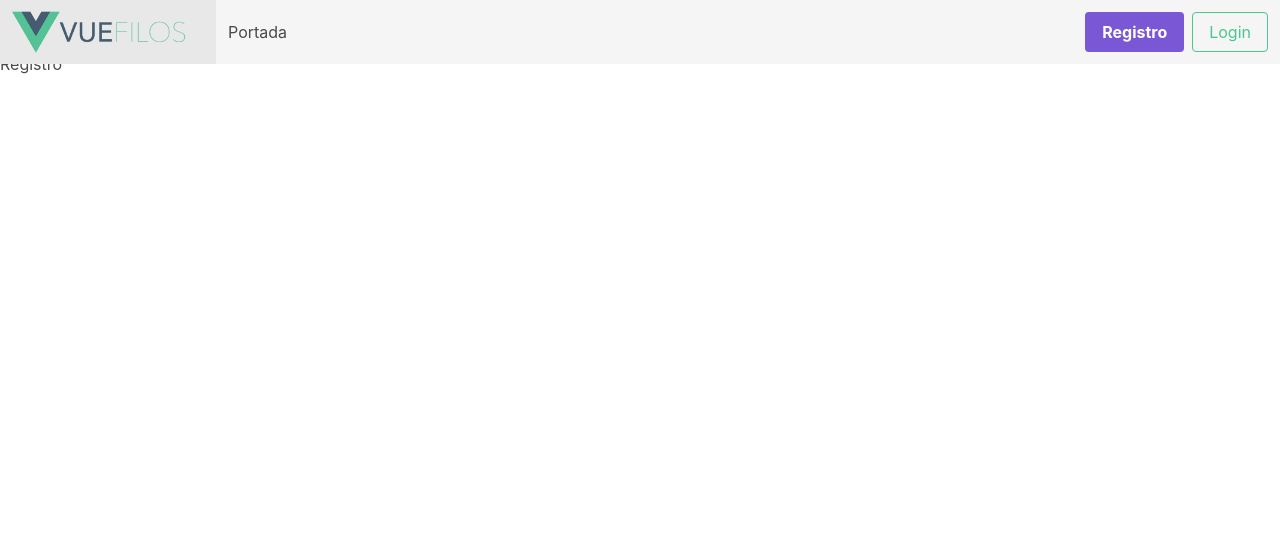
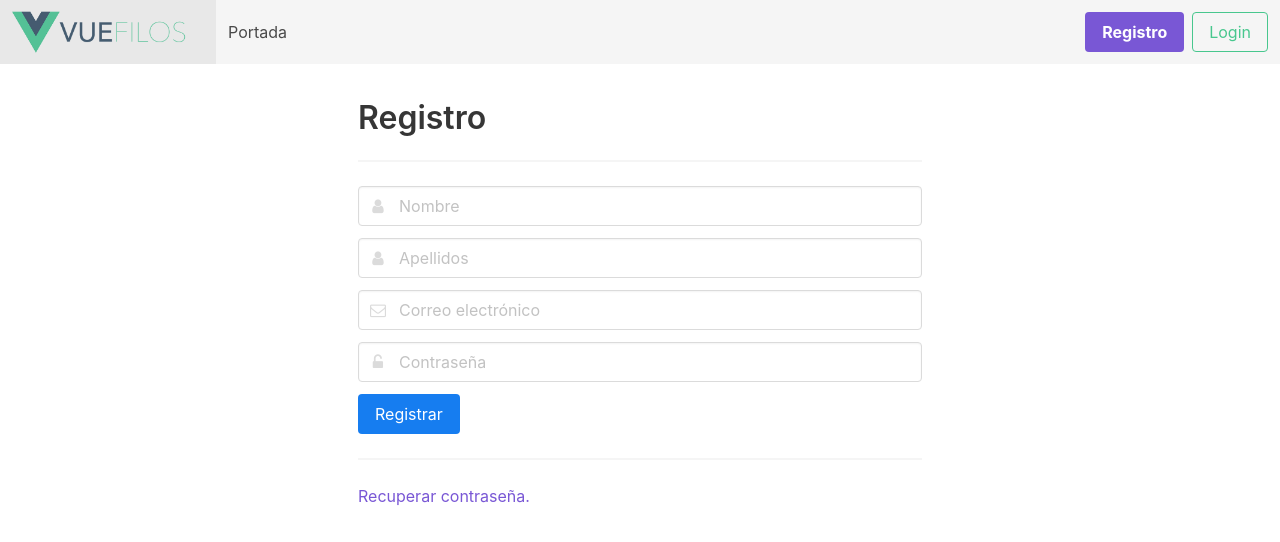
Before and after one commit to joseluisgs/vuefilos, a Vue app: page /registro in a window 1280 px wide. Shown: the top 542 px of the page. Built offline with nearby package versions, Linux system fonts and the light colour scheme; no server answers.

Commit message:
Registrar usuario

```diff
--- a/src/components/Navegacion.vue
+++ b/src/components/Navegacion.vue
@@ -31,7 +31,7 @@
                   <b-button
                     v-if="!usuario"
                     tag="router-link"
-                    to="/registro"
+                    :to="{ name: 'registro' }"
                     type="is-primary">
                     <strong>Registro</strong>
                   </b-button>
@@ -39,15 +39,15 @@
                     v-if="!usuario"
                     tag="router-link"
                     outlined
-                    to="/login"
+                    :to="{ name: 'login' }"
                     type="is-success">
                     Login
                   </b-button>
                   <b-button
-                     v-if="usuario"
+                    v-if="usuario"
                     tag="router-link"
                     outlined
-                    to="/perfil"
+                    :to="{ name: 'perfil' }"
                     type="is-info">
                     Perfil
                   </b-button>
--- a/src/main.js
+++ b/src/main.js
@@ -14,6 +14,7 @@ Vue.use(Buefy);
 // require('./assets/main.scss'); // Pos i cambiamos el estilo de Bulma
 
 Vue.config.productionTip = false;
+Vue.config.devtools = true;
 
 let app;
 
--- a/src/router/index.js
+++ b/src/router/index.js
@@ -18,7 +18,7 @@ const routes = [
   },
   {
     path: '/perfil',
-    name: 'perfl',
+    name: 'perfil',
     component: Perfil,
     meta: { autorizacion: true },
   },
@@ -64,10 +64,10 @@ router.beforeEach((to, from, next) => {
 
   if (autorizacion && !usuarioActivo) { // Req auth. y no está registrado
     console.log('Req auth. y no está registrado');
-    next('/login'); // Vamos a login
+    next({ name: 'login' }); // Vamos a login
   } else if (publico && usuarioActivo) { // No req. auth y está registrado
     console.log('No req. auth y está registrado');
-    next('/'); // Vamos a portada
+    next({ name: 'portada' }); // Vamos a portada
   } else if (autorizacion && usuarioActivo) { // Req. auth y está registrado
     console.log('Req. auth y está registrado');
     next(); // Lo dejamos pasar a donde toque
--- a/src/services/AuthService.js
+++ b/src/services/AuthService.js
@@ -11,18 +11,26 @@ export default {
   },
   // Realiza el Login
   // https://firebase.google.com/docs/auth/web/password-auth?hl=es_419
-  login(data) {
-    return Auth.signInWithEmailAndPassword(data.email, data.password);
+  login(email, password) {
+    const res = Auth.signInWithEmailAndPassword(email, password);
+    return res.user;
   },
   // Realiza el login con Google
   // https://firebase.google.com/docs/auth/web/google-signin?hl=es_419
   loginGoogle() {
     // provider.addScope('https://www.googleapis.com/auth/plus.login');
-    return Auth.signInWithPopup(Service.providerGoogle);
+    const res = Auth.signInWithPopup(Service.providerGoogle);
+    return res.user;
   },
   // Realiza el logout
   // https://firebase.google.com/docs/auth/web/password-auth?hl=es_419
   logout() {
     return Auth.signOut();
   },
+  // Realiza el Registro
+  // https://firebase.google.com/docs/auth/web/manage-users?hl=es_419
+  async register(email, password) {
+    const res = await Auth.createUserWithEmailAndPassword(email, password);
+    return res.user;
+  },
 };
--- a/src/services/UsuariosService.js
+++ b/src/services/UsuariosService.js
@@ -7,4 +7,11 @@ export default {
     const user = await Service.usuariosColeccion.doc(uid).get();
     return user;
   },
+  // Crea uno nuevo
+  // https://firebase.google.com/docs/firestore/manage-data/add-data?hl=es-419#web
+  async post(uid, data) {
+    const res = await Service.usuariosColeccion.doc(uid).set(data);
+    return res.user;
+  },
+
 };
--- a/src/views/Login.vue
+++ b/src/views/Login.vue
@@ -52,7 +52,7 @@
           <hr />
           <ul>
             <li>
-              <router-link to="/recuperar">Recuperar contraseña</router-link>
+              <router-link :to="{ name: 'recuperar' }">Recuperar contraseña</router-link>
             </li>
           </ul>
         </div>
@@ -80,12 +80,17 @@ export default {
     ...mapActions(['obtenerPerfilUsuario']),
     async loginNormal() {
       try {
-        const res = await AuthService.login(this.user);
+        const res = await AuthService.login(this.user.email, this.user.password);
         // Establecemos el usuario
-        this.establecerUsuario(res.user);
-        // Guardamos su perfil
-        this.obtenerPerfilUsuario();
-        this.$router.push({ name: 'portada' });
+        if (res) {
+          this.establecerUsuario(res);
+          // Obtenemos su perfil
+          this.obtenerPerfilUsuario();
+          // A portada
+          this.$router.push({ name: 'portada' });
+        } else {
+          this.alerta('Datos de usuario incorrectos o no se ha registrado todavía');
+        }
       } catch (error) {
         this.alerta(error);
       }
--- a/src/views/Registro.vue
+++ b/src/views/Registro.vue
@@ -1,13 +1,127 @@
 <template>
-  <h1>Registro</h1>
+  <section class="section">
+    <div class="container">
+      <div class="columns is-centered">
+        <div class="column is-half">
+          <h1 class="title">Registro</h1>
+          <hr />
+          <form @submit.prevent="registrarUsuario">
+            <p class="control has-icons-left has-icons-right">
+              <b-field>
+                <b-input v-model.trim="usuario.nombre" placeholder="Nombre" required type="text"></b-input>
+              </b-field>
+              <span class="icon is-small is-left">
+                <i class="fa fa-user"></i>
+              </span>
+            </p>
+            <p class="control has-icons-left has-icons-right">
+              <b-field>
+                <b-input
+                  v-model.trim="usuario.apellidos"
+                  placeholder="Apellidos"
+                  required
+                  type="text"
+                ></b-input>
+              </b-field>
+              <span class="icon is-small is-left">
+                <i class="fa fa-user"></i>
+              </span>
+            </p>
+            <p class="control has-icons-left has-icons-right">
+              <b-field>
+                <b-input
+                  v-model.trim="usuario.email"
+                  placeholder="Correo electrónico"
+                  required
+                  type="email"
+                ></b-input>
+              </b-field>
+              <span class="icon is-small is-left">
+                <i class="fa fa-envelope-o"></i>
+              </span>
+            </p>
+            <p class="control has-icons-left">
+              <b-field>
+                <b-input
+                  v-model.trim="usuario.password"
+                  placeholder="Contraseña"
+                  required
+                  type="password"
+                ></b-input>
+              </b-field>
+              <span class="icon is-small is-left">
+                <i class="fa fa-unlock-alt"></i>
+              </span>
+            </p>
+            <div class="buttons">
+              <b-button tag="input" type="is-info" native-type="submit" value="Registrar" />
+            </div>
+          </form>
+          <hr />
+          <ul>
+            <li>
+              <router-link :to="{ name: 'recuperar' }">Recuperar contraseña.</router-link>
+            </li>
+          </ul>
+        </div>
+      </div>
+    </div>
+  </section>
 </template>
 
 <script>
+import AuthService from '@/services/AuthService';
+import UsuariosSrvice from '@/services/UsuariosService';
+import { mapActions, mapMutations } from 'vuex';
+
 export default {
   name: 'Registro',
+  data() {
+    return {
+      usuario: {},
+    };
+  },
+  methods: {
+    // Acciones de Vuex
+    ...mapMutations(['establecerUsuario']),
+    ...mapActions(['obtenerPerfilUsuario']),
+    // Registro de usuario
+    async registrarUsuario() {
+      try {
+        // registramos, res tiene ya el objeto user
+        const res = await AuthService.register(this.usuario.email, this.usuario.password);
+        if (res) {
+          // Establecemos el usuario
+          this.establecerUsuario(res);
+          // creamos el peerfil de usuarios
+          const perfil = {
+            nombre: this.usuario.nombre,
+            apellidos: this.usuario.apellidos,
+            registro: new Date(),
+          };
+          // Insertamos en la base de datos
+          UsuariosSrvice.post(res.uid, perfil);
+          // Obtenemos su perfil
+          this.obtenerPerfilUsuario();
+          // A portada
+          this.$router.push({ name: 'portada' });
+        } else {
+          this.alerta('Error al registrar usuario');
+        }
+      } catch (error) {
+        this.alerta(error);
+      }
+    },
+    // alerta
+    alerta(mensaje) {
+      this.$buefy.notification.open({
+        message: `${mensaje}`,
+        type: 'is-danger',
+      });
+    },
+  },
 };
 </script>
 
 <style>
-
 </style>
```
